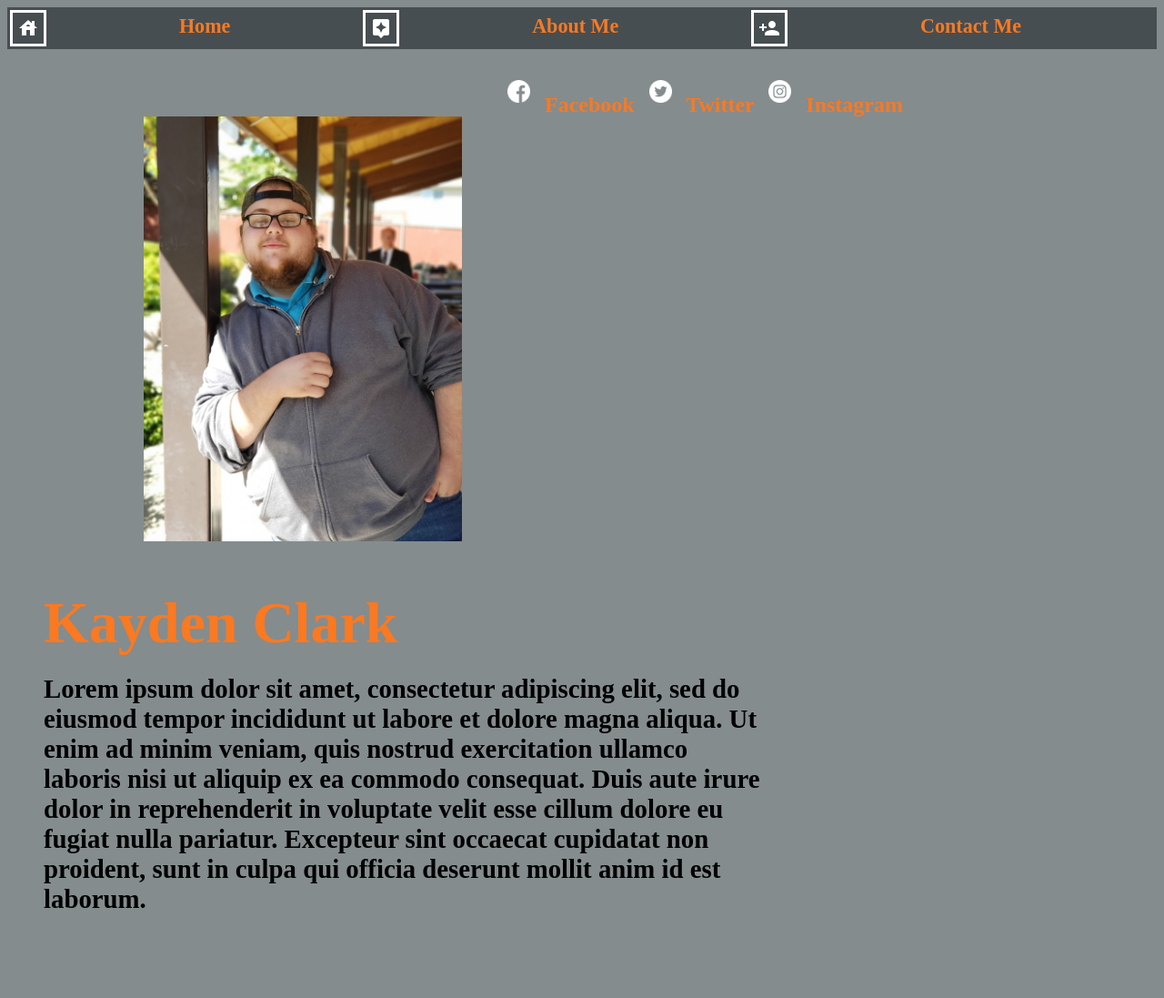
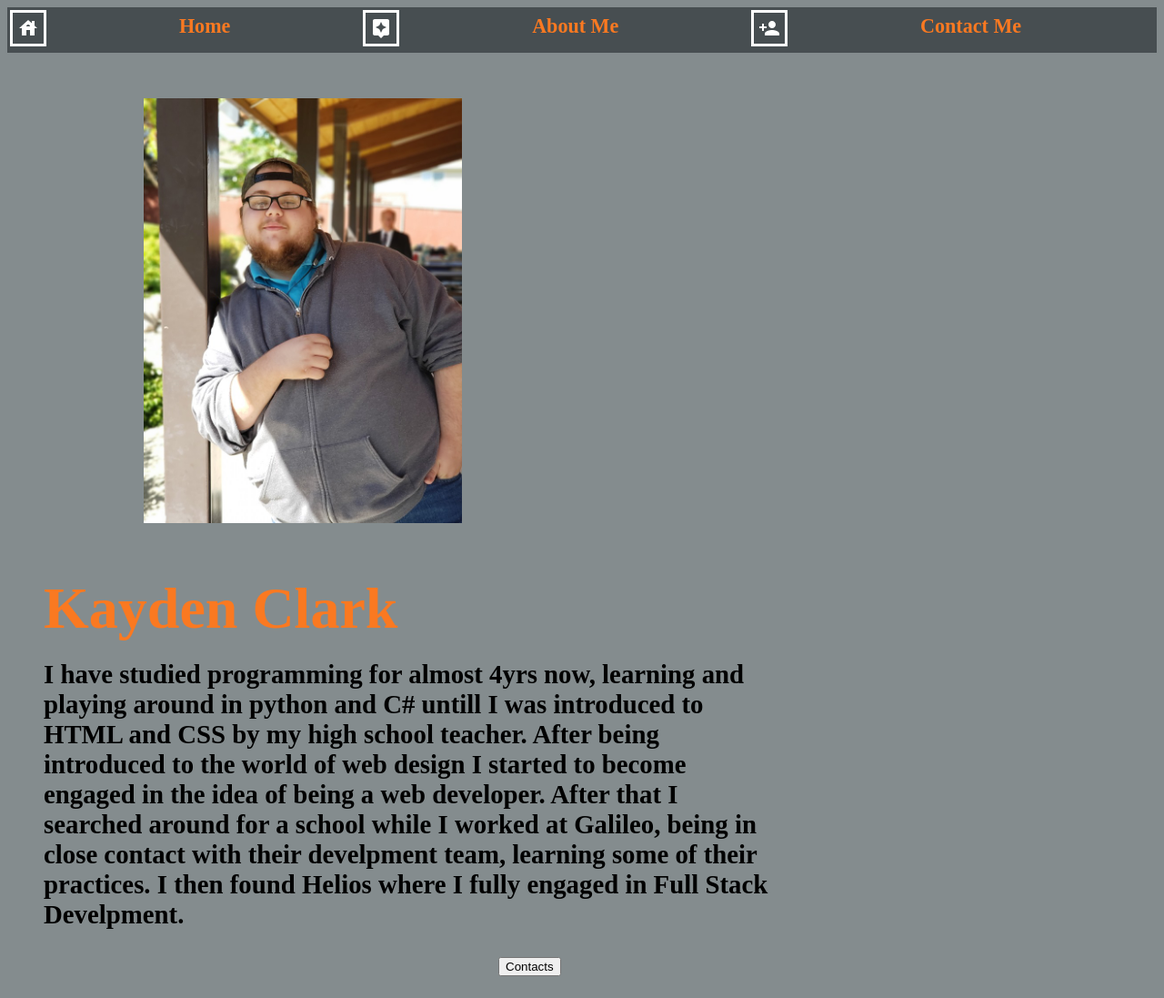
Before and after one commit to KaydenClark/portfolio, a PHP site: page / in a window 1280 px wide; the page is wider, and only the part inside the window is pictured. Shown: that part at 91% size. Before the commit the page ends 998 px from the top of that part, so only its background shows below. Run offline with PHP 8.4, Linux system fonts and the light colour scheme.

Commit message:
update to bio

```diff
--- a/index.css
+++ b/index.css
@@ -27,14 +27,14 @@
 #profile_pic{
     width: 350px;
     height: auto;
-    float: left;
+    float: top;
     margin-top: 50px;
     margin-left: 150px;
 }
 #name{
     font-size: 4em;
     color: #FA7921;
-    float: left;
+    float: top;
     margin-left: 40px;
     margin-bottom: -5px;
 }
@@ -48,7 +48,7 @@ html{
 #bio{
     font-size: 1.8em;
     color: #000000;
-    float: left;
+    float: top;
     margin-left: 40px;
 }
 h3{
@@ -63,3 +63,17 @@ h3{
     height: auto;
     padding: 10px;
 }
+form{
+    float: left;
+    margin-left: 50px;
+    margin-top: 100px;
+}
+.panel{
+    display: none;
+    padding: 0 18px;
+    background-color: #848C8E;
+    overflow: hidden;
+}
+.active, .accordion:hover{
+    background-color: #393E41;
+}
--- a/index.html
+++ b/index.html
@@ -10,11 +10,11 @@
 <body>
     <section id="Header">
             <Header class="Head">
-                <img class= "icons" grid-area= "house" src="house-24px.svg"/>
+                <a href="index.html"><img class= "icons" grid-area= "house" src="house-24px.svg"/></a>
                 <a href="index.html" grid-area="home" class="nav"><b>Home</b></a>
-                <img class= "icons" grid-area="asist" src="assistant-24px.svg">
+                <a href="3about-me.html"><img class= "icons" grid-area="asist" src="assistant-24px.svg"></a>
                 <a href="3about-me.html" grid-area="about" class="nav"><b>About Me</b></a>
-                <img class= "icons" src="person_add-24px.svg" grid-area="person">
+                <a href= "2index.html"><img class= "icons" src="person_add-24px.svg" grid-area="person"></a>
                 <a href="2index.html" grid-area="contact" class="nav"><b>Contact Me</b></a>
                 <a href="#" grid-area="blank"></a>
             </Header>
@@ -23,17 +23,20 @@
         <img id="profile_pic" class="bio" src="profile_pic.jpg" alt= "Profile Picture">
         <h1 id="name" class="bio"> Kayden Clark</h1>
         <h2 id="bio" Class="bio">
-            Lorem ipsum dolor sit amet, consectetur adipiscing elit, sed do eiusmod tempor incididunt ut labore et dolore magna aliqua. Ut enim ad minim veniam, quis nostrud exercitation ullamco laboris nisi ut aliquip ex ea commodo consequat. Duis aute irure dolor in reprehenderit in voluptate velit esse cillum dolore eu fugiat nulla pariatur. Excepteur sint occaecat cupidatat non proident, sunt in culpa qui officia deserunt mollit anim id est laborum.
+            I have studied programming for almost 4yrs now, learning and playing around in python and C# untill I was introduced to HTML and CSS by my high school teacher. After being introduced to the world of web design I started to become engaged in the idea of being a web developer. After that I searched around for a school while I worked at Galileo, being in close contact with their develpment team, learning some of their practices. I then found Helios where I fully engaged in Full Stack Develpment.
         </h2>
         <h3 id="social" class="bio">
-            <a href="https://www.facebook.com/kayden.c725"><img src="facebook.png" class="social" grid-area="face"></a>
-            <a href="https://www.facebook.com/kayden.c725">Facebook</a>
-            <a href="https://twitter.com/ScrubLordKay"><img class="social" grid-area="tweet" src="twitter.png"></a>
-            <a href="https://twitter.com/ScrubLordKay">Twitter</a>
-            <a href="https://www.instagram.com/scrublordkayden/"><img class="social" grid-area="insta" src="instagram.png"></a>
-            <a href="https://www.instagram.com/scrublordkayden/">Instagram</a>
+            <button class = "accordion" >Contacts</button>
+            <div class = "panel">
+                <a href="https://www.facebook.com/kayden.c725"><img src="facebook.png" class="social" grid-area="face"></a>
+                <a href="https://www.facebook.com/kayden.c725" class ="link-text">Facebook</a>
+                <a href="https://twitter.com/ScrubLordKay"><img class="social" grid-area="tweet" src="twitter.png"></a>
+                <a href="https://twitter.com/ScrubLordKay" class ="link-text">Twitter</a>
+                <a href="https://www.instagram.com/scrublordkayden/"><img class="social" grid-area="insta" src="instagram.png"></a>
+                <a href="https://www.instagram.com/scrublordkayden/" class ="link-text">Instagram</a>
+            </div>
         </h3>
     </section>
 </body>
-
+<script src = "index.js"></script>
 </html>
--- /dev/null
+++ b/index.js
@@ -0,0 +1,17 @@
+let acc = document.getElementsByClassName("accordion")
+console.log("check1")
+console.log(acc)
+for(i=0; i < acc.length; i++){
+    acc[i].addEventListener("click", function() {
+        console.log("hello")
+        // console.log(event.target)
+        this.classList.toggle("active");
+        let panel = this.nextElementSibling;
+        if (panel.style.display == "block"){
+            panel.style.display = "none";
+        }
+        else{
+            panel.style.display = "block"
+        }
+    })
+}
```
Also changed, not shown: 2index.html (+23 -9 lines), 3about-me.html (+11 -9 lines).
